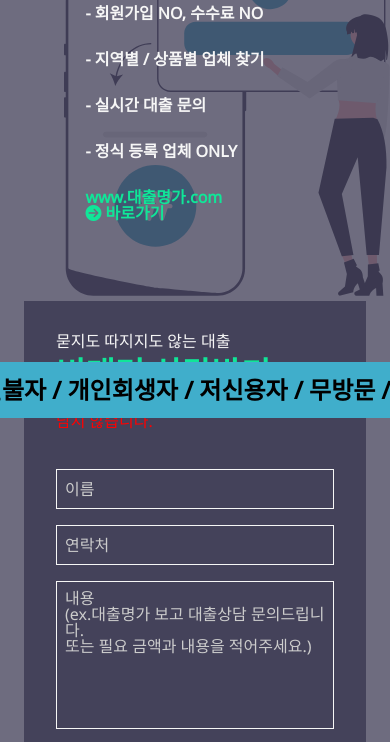
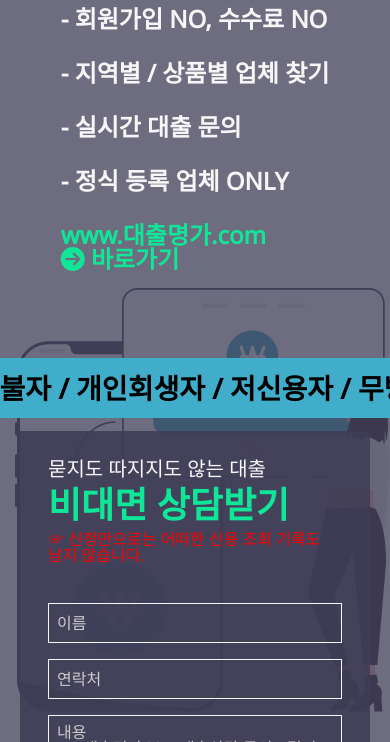
Before and after one commit to koinoniays2/MyeongGa, a plain HTML site: page index.html in a window 390 px wide. Shown: the part 410-1152 px from the top of the page. Drawn offline with Linux system fonts and the light colour scheme.

Commit message:
[update] 미디어 쿼리 및 css 수정 (NEXT : input 검증)

```diff
--- a/css/common.css
+++ b/css/common.css
@@ -7,20 +7,25 @@
 }
 /* 변수 */
 :root {
+    /* color */
     --color-green : #10E698;
     --color-white : #F6F6F6;
-    --color-blue : #3F3D56C0;
+    --bg-color-blue : #3F3D56C0;
+    /* margin */
     --pc-margin-width : 40px;
     --tablet-margin-width : 24px;
     --mobile-margin-width : 20px;
+    /* gutter(paddint) */
     --pc-gutter : 32px;
     --tablet-mobile-gutter : 16px;
+    /* font-size */
     --pc-font-big : 80px;
-    --pc-font-small : 30px;
+    --pc-font-small : 32px;
     --tablet-font-big : 60px;
-    --tablet-font-small : 24px;
-    --mobile-font-big : 32px;
-    --mobile-font-small : 16px;
+    --tablet-font-small : 28px;
+    --mobile-font-big : 40px;
+    --mobile-font-small : 24px;
+    /* transition */
     --font-transition : font-size 0.3s ease-in-out;
     --padding-transition : padding 0.3s ease-in-out;
     --img-transition : background 0.3s ease-in-out;
@@ -37,17 +42,18 @@ body {
     max-width: 1200px;
     margin: 0 auto;
 }
+@media (max-width: 1200px) {
+    #header-nav, .section-contents {
+        padding: var(--pc-margin-width) var(--tablet-margin-width);
+    }
+}
 @media (max-width: 768px) {
     #header-nav, .section-contents {
-        padding: var(--pc-margin-width) var(--tablet-margin-width);
-        max-width: 1200px;
+        padding: var(--pc-margin-width) var(--mobile-margin-width);
     }
 }
-@media (max-width: 360px) {
-    #header-nav, .section-contents {
-        padding: var(--pc-margin-width) var(--mobile-margin-width);
-        max-width: 1200px;
-    }
+.section-contents {
+    padding-bottom: 80px;
 }
 
 /* 섹션 공통 */
--- a/css/header.css
+++ b/css/header.css
@@ -2,7 +2,7 @@
 
 /* header 전체 -------------------------------------------------- */
 #header {
-    background-color: var(--color-blue);
+    background-color: var(--bg-color-blue);
     color: var(--color-white);
 }
 #header-nav {
@@ -19,7 +19,7 @@
 /* header 왼쪽 메뉴(로고) -------------------------------------------------- */
 .menu-logo {
     cursor: pointer;
-    padding-right: 20px;
+    padding-right: var(--tablet-mobile-gutter);
     word-break: keep-all;
 
 }
@@ -28,20 +28,11 @@
     transition: var(--width-transition);
 }
 .menu-logo > h1 {
-    font-size: 30px;
+    font-size: var(--pc-font-small);
     transition: var(--font-transition);
     font-weight: bold;
 }
-@media (max-width: 640px) {
-    .menu-logo > img {
-        width: 100px;
-        transition: var(--width-transition);
-    }
-    .menu-logo > h1 {
-        font-size: var(--tablet-font-small);
-        transition: var(--font-transition);
-    }
-}
+
 /* header 오른쪽 메뉴 (텍스트) -------------------------------------------------- */
 .menu-text {
     text-align: right;
@@ -52,17 +43,33 @@
 }
 .menu-text > p:first-of-type { /* 010-5515-2006 */
     color: var(--color-green);
-    font-size: 20px;
+    font-size: 16px;
+    font-weight: bold;
     transition: var(--font-transition);
-    font-weight: bold;
 }
-@media (max-width: 640px) {
+
+/* 미디어 쿼리 -------------------------------------------------- */
+/* 768px ~ 1200px */
+@media (max-width: 1200px) {
+    /* 왼쪽 메뉴(로고) */
+    .menu-logo > img {
+        width: 80px;
+        transition: var(--width-transition);
+    }
+    .menu-logo > h1 {
+        font-size: var(--tablet-font-small);
+        transition: var(--font-transition);
+    }
+    /* 오른쪽 메뉴(텍스트) */
     .menu-text {
         font-size: 14px;
         transition: var(--font-transition);
     }
-    .menu-text > p:first-of-type { /* 010-5515-2006 */
-        font-size: var(--mobile-font-small);
+}
+/* 360px ~ 768px */
+@media (max-width: 768px) {
+    .menu-text {
+        font-size: 14px;
         transition: var(--font-transition);
     }
 }
--- a/css/reset.css
+++ b/css/reset.css
@@ -42,5 +42,6 @@ table {
 }
 a, input, textarea, button {
     all: unset;
-    appearance: checkbox;
+    appearance: checkbox; /* 기본 스타일 유지 */
+	-webkit-appearance: checkbox; /* 구형 웹킷 브라우저용 */
 }
--- a/css/section.css
+++ b/css/section.css
@@ -3,39 +3,12 @@
 /* 섹션-1 전체 -------------------------------------------------- */
 #section-1 { /* 배경 이미지 */
     background: url("../img/bg-img.svg");
-    background-size: auto 70%;
-    background-position: 40px calc(100% - 80px);
+    background-size: auto 70%; /* 너비, 높이 */
+    background-position: 40px calc(100% - 80px); /* x축, y축 */
     background-repeat: no-repeat;
     position: relative;
     color: var(--color-white);
     transition: var(--img-transition);
-}
-/* 이미지 크기 변경 미디어쿼리 */
-/* @media (max-width: 900px) {
-    #section-1 {
-        background-position: right 80px;
-        transition: var(--img-transition);
-    }
-} */
-@media (max-width: 900px) {
-    #section-1 {
-        background-size: auto 50%;
-        background-position: right center;
-        transition: var(--img-transition);
-    }
-}
-@media (max-width: 560px) {
-    #section-1 {
-        background-size: auto 40%;
-        background-position: right 120px;
-        transition: var(--img-transition);
-    }
-}
-@media (max-width: 400px) {
-    #section-1 {
-        background-size: auto 30%;
-        transition: var(--img-transition);
-    }
 }
 .overlay { /* 배경 컬러 */
     position: absolute;
@@ -43,7 +16,7 @@
     left: 0;
     width: 100%;
     height: 100%;
-    background-color: var(--color-blue);
+    background-color: var(--bg-color-blue);
     pointer-events: none; /* 이벤트 차단 */
     z-index: 1;
 }
@@ -55,63 +28,37 @@
     display: flex;
     align-items: center;
     justify-content: space-between;
-    flex-wrap: wrap;
-}
-/* 섹션-1 wrap 되는 순간 justify-content 변경 미디어쿼리 */
-@media (max-width: 1050px) {
-    .section-1-contents {
-        justify-content: center;
-    }
 }
 
 /* 섹션-1 컨텐츠 왼쪽(텍스트) -------------------------------------------------- */
 .section-1-text {
-    font-size: 30px;
-    transition: var(--font-transition);
+    font-size: var(--pc-font-small);
     font-weight: bold;
     display: flex;
     flex-direction: column;
     gap: 30px;
-    padding: 80px 40px 80px 0;
+    padding: 80px 0;
+    transition: var(--font-transition);
 }
 .section-1-text h2 { /* 대출명가 */
-    font-size: 80px;
-    transition: var(--font-transition);
+    font-size: var(--pc-font-big);
     font-weight: bold;
     color: var(--color-green);
+    transition: var(--font-transition);
 }
 .section-1-text > p:last-of-type { /* 대출명가 바로가기 */
+    color: var(--color-green);
     font-weight: bold;
-    color: var(--color-green);
     display: flex;
     flex-direction: column;
     cursor: pointer;
-}
-@media (max-width: 640px) {
-    .section-1-text {
-        font-size: var(--tablet-font-small);
-        transition: var(--font-transition);
-    }
-    .section-1-text h2 {
-        font-size: var(--tablet-font-big);
-        transition: var(--font-transition);
-    }
-}
-@media (max-width: 400px) {
-    .section-1-text {
-        font-size: var(--mobile-font-small);
-        transition: var(--font-transition);
-    }
-    .section-1-text h2 {
-        font-size: var(--mobile-font-big);
-        transition: var(--font-transition);
-    }
 }
 
 /* 섹션-1 컨텐츠 오른쪽(form) -------------------------------------------------- */
 .section-1-form {
     padding: 40px 80px;
     background-color: #3F3D56E0;
+    transition: var(--padding-transition);
 }
 .section-1-form > p:nth-of-type(1) { /* 묻지도 따지지도 않는 대출 */
     font-size: var(--pc-font-small);
@@ -127,20 +74,6 @@
 .section-1-form > p:nth-of-type(2) { /* ☞ 신청만으로는 어떠한 신용 조회 기록도 남지 않습니다. */
     color: red;
     word-break: keep-all; /* 단어가 끊기지 않도록 설정 */
-}
-
-@media (max-width: 640px) {
-    .section-1-form {
-        padding: var(--pc-gutter);
-    }
-    .section-1-form > p:nth-of-type(1) { /* 묻지도 따지지도 않는 대출 */
-        font-size: var(--mobile-font-small);
-        transition: var(--font-transition);
-    }
-    .section-1-form > h2 { /* 비대면 상담받기 */
-        font-size: var(--mobile-font-big);
-        transition: var(--font-transition);
-    }
 }
 /* form */
 .gform {
@@ -193,9 +126,83 @@
 }
 
 .gform textarea::-webkit-scrollbar-thumb, .gform .terms::-webkit-scrollbar-thumb {
-    background-color: var(--color-blue);
+    background-color: var(--bg-color-blue);
 }
 
 .gform textarea::-webkit-scrollbar-track, .gform .terms::-webkit-scrollbar-track {
     background-color: var(--color-white);
 }
+
+/* 미디어 쿼리 -------------------------------------------------- */
+/* 768px ~ 1200px */
+@media (max-width: 1200px) {
+    .section-1-contents {
+        flex-direction: column;
+    }
+    /* 왼쪽(텍스트) */
+    .section-1-text { /* 왼쪽 전체 */
+        font-size: var(--tablet-font-small);
+        transition: var(--font-transition);
+        padding-bottom: 160px;
+    }
+    .section-1-text h2 { /* 대출명가 */
+        font-size: var(--tablet-font-big);
+        transition: var(--font-transition);
+    }
+    /* 오른쪽(form) */
+    .section-1-form > p:nth-of-type(1) { /* 묻지도 따지지도 않는 대출 */
+        font-size: var(--tablet-font-small);
+        transition: var(--font-transition);
+    }
+    .section-1-form > h2 { /* 비대면 상담받기 */
+        font-size: var(--tablet-font-big);
+        transition: var(--font-transition);
+    }
+}
+/* 360px ~ 768px */
+@media (max-width: 768px) {
+    /* 왼쪽(텍스트) */
+    .section-1-text { /* 왼쪽 전체 */
+        font-size: var(--mobile-font-small);
+        transition: var(--font-transition);
+    }
+    .section-1-text h2 { /* 대출명가 */
+        font-size: var(--mobile-font-big);
+        transition: var(--font-transition);
+    }
+    /* 오른쪽(form) */
+    .section-1-form {
+        padding: 28px;
+        transition: var(--padding-transition);
+    }
+    .section-1-form > p:nth-of-type(1) { /* 묻지도 따지지도 않는 대출 */
+        font-size: 20px;
+        transition: var(--font-transition);
+    }
+    .section-1-form > h2 { /* 비대면 상담받기 */
+        font-size: 36px;
+        transition: var(--font-transition);
+    }
+}
+
+/* 이미지 크기 변경 미디어쿼리 -------------------------------------------------- */
+@media (max-width: 950px) {
+    #section-1 {
+        background-size: auto 50%;
+        background-position: right center;
+        transition: var(--img-transition);
+    }
+}
+@media (max-width: 560px) {
+    #section-1 {
+        background-size: auto 40%;
+        background-position: right 50%;
+        transition: var(--img-transition);
+    }
+}
+@media (max-width: 400px) {
+    #section-1 {
+        background-size: auto 30%;
+        transition: var(--img-transition);
+    }
+}
--- a/index.html
+++ b/index.html
@@ -67,8 +67,7 @@
                         </div>
                         <div>
                             <textarea name="message" rows="8" aria-label="내용 입력" required placeholder="내용
-(ex.대출명가 보고 대출상담 문의드립니다.
-또는 필요 금액과 내용을 적어주세요.)"></textarea>
+(ex.대출명가 보고 대출상담 문의드립니다.)"></textarea>
                         </div>
                         <!-- 개인정보 수집 및 이용 동의 index.js 랜더링 -->
                         <div class="terms"></div>
```
